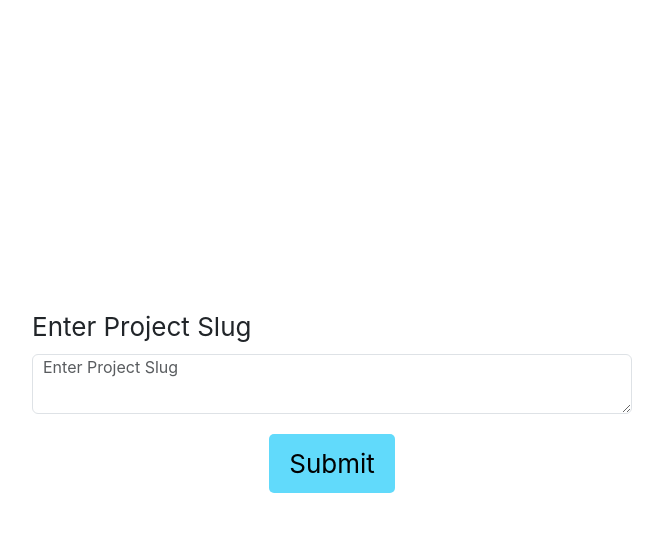
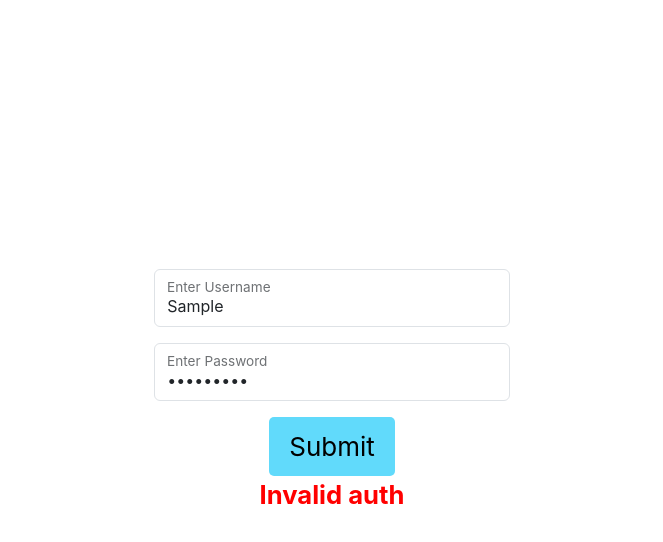
Before and after one commit to SER516/SER516-Team-Cleveland, a React (Create React App) app in the folder react-ui/: page / in a window 1280 px wide. Both pictures are taken after typing "Sample", "Sample123" into the empty fields and a click on the button "Submit". Shown: the top 542 px of the page, without its empty margins (308-971 px from the left). Built offline with nearby package versions, Linux system fonts and the light colour scheme; no server answers.

Commit message:
US12-Task41 Integrate screens with auth API and add modal

```diff
--- a/react-ui/public/index.html
+++ b/react-ui/public/index.html
@@ -34,7 +34,7 @@
     -->
     <link rel="stylesheet" href="https://cdn.jsdelivr.net/npm/bootstrap@5.3.2/dist/css/bootstrap.min.css"
       integrity="sha384-T3c6CoIi6uLrA9TneNEoa7RxnatzjcDSCmG1MXxSR1GAsXEV/Dwwykc2MPK8M2HN" crossorigin="anonymous"
-/>
+    />
     <title>React App</title>
   </head>
   <body>
--- a/react-ui/src/App.css
+++ b/react-ui/src/App.css
@@ -37,7 +37,7 @@
   }
 }
 
-.SubmitButton {
+.submitButton {
   font-size: calc(10px + 2vmin);
   background-color: #61dafb;
   border: none;
@@ -47,3 +47,12 @@
   display: block;
   margin: 0 auto;
 }
+
+.errorMessage {
+  text-align: center;
+  justify-content: center;
+  align-items: center;
+  font-size: 2vw;
+  color: red;
+  font-weight: bold;
+}
--- a/react-ui/src/App.js
+++ b/react-ui/src/App.js
@@ -1,31 +1,13 @@
-import React, { useState } from 'react';
-import { Button, Form } from "react-bootstrap";
+import React from 'react';
+import { Stack } from "react-bootstrap";
 import './App.css';
-import ProjectSlug from './ProjectSlug';
+import Login from './login/Login';
 
 function App() {
-  const [showProjectSlug, setShowProjectSlug] = useState(false);
-
   return (
-    <div className="d-flex align-items-center justify-content-center vh-100">
-      {showProjectSlug ? (
-        <ProjectSlug />
-      ) : (
-        <Form style={{ width: '100%' }}>
-          <Form.Group className="mb-3 col-sm-8 offset-sm-2" controlId="formUsername">
-            <Form.Label>Username: </Form.Label>
-            <Form.Control type="text" placeholder="Enter Username" />
-          </Form.Group>
-
-          <Form.Group className="mb-3 col-sm-8 offset-sm-2" controlId="formPassword">
-            <Form.Label>Password: </Form.Label>
-            <Form.Control type="password" placeholder="Enter Password" />
-          </Form.Group>
-
-          <Button variant="info" className="SubmitButton" onClick={() => setShowProjectSlug(true)}>Submit</Button>
-        </Form>
-          )}
-      </div>
+    <Stack gap={4} className="col-md-5 mx-auto">
+      <Login />
+    </Stack>
   );
 }
 
--- a/react-ui/src/ProjectSlug.css
+++ /dev/null
@@ -1,27 +0,0 @@
-.projectSlugContainer {
-  min-height: 100vh;
-  display: flex;
-  flex-direction: column;
-  align-items: center;
-  justify-content: center;
-  font-size: calc(10px + 2vmin);
-}
-
-.customTextarea {
-  width: 600px;
-  height: 60px;
-  margin-bottom: 20px;
-  font-size: 16px;
-  padding: 0 10px;
-}
-
-.SubmitButton {
-  font-size: calc(10px + 2vmin);
-  background-color: #61dafb;
-  border: none;
-  padding: 10px 20px;
-  border-radius: 5px;
-  cursor: pointer;
-  display: block;
-  margin: 0 auto;
-}
--- a/react-ui/src/ProjectSlug.js
+++ /dev/null
@@ -1,17 +0,0 @@
-import React from 'react';
-import { Button, Form } from "react-bootstrap";
-import './ProjectSlug.css';
-
-function ProjectSlug() {
-    return (
-      <div className='projectSlugContainer'>
-        <Form style={{ width: '100%' }}>
-          <Form.Label>Enter Project Slug</Form.Label>
-          <Form.Control as="textarea" className="customTextarea" placeholder="Enter Project Slug" />
-          <Button variant="info" className="SubmitButton">Submit</Button>
-        </Form>
-      </div>
-    );
-  }
-
-  export default ProjectSlug;
--- a/react-ui/src/index.js
+++ b/react-ui/src/index.js
@@ -3,8 +3,6 @@ import ReactDOM from 'react-dom/client';
 import './index.css';
 import App from './App';
 import reportWebVitals from './reportWebVitals';
-import { BrowserRouter as Router } from 'react-router-dom';
-
 import { createBrowserRouter, RouterProvider } from "react-router-dom";
 import Project from './project';
 
--- a/react-ui/src/login/Login.js
+++ b/react-ui/src/login/Login.js
@@ -12,10 +12,12 @@ export default class Login extends React.Component {
     }
 
     handleUsernameInput = (event) => {
+        this.setState({ token: "" });
         this.setState({ username: event.target.value });
     }
 
     handlePasswordChange = (event) => {
+        this.setState({ token: "" });
         this.setState({ password: event.target.value });
     }
 
@@ -41,36 +43,44 @@ export default class Login extends React.Component {
         })
         .catch(ex => {
             this.setState({ validUser: false });
+            this.setState({ token: null })
         });
     }
 
     render() {
         return(
-            <Form onSubmit={this.handleSubmit}>
+            <div className="d-flex align-items-center justify-content-center vh-100">
+                <Form onSubmit={this.handleSubmit} style={{ width: "100%" }}>
                     <FloatingLabel
-                    controlId="floatingUsername"
+                        controlId="formUsername"
                         label="Enter Username"
-                    className="mb-3"
+                        className="mb-3 col-sm-8 offset-sm-2"
                     >
                         <Form.Control type="text" placeholder="Enter Username" onChange={this.handleUsernameInput} />
                     </FloatingLabel>
 
                     <FloatingLabel
-                    controlId="floatingPassword"
+                        controlId="formPassword"
                         label="Enter Password"
-                    className="mb-3"
+                        className="mb-3 col-sm-8 offset-sm-2"
                     >
                         <Form.Control type="password" placeholder="Enter Password" onChange={this.handlePasswordChange} />
                     </FloatingLabel>
 
-                <Button variant="primary" type="submit">
+                    <Button variant="info" type="submit" className="submitButton">
                         Submit
                     </Button>
 
                     {this.state.validUser ? (
                         <Navigate replace to="/project" state={{ token: this.state.token }} />
                     ) : null}
+                    {
+                        this.state.token === null ? (
+                            <p className="errorMessage">Invalid auth</p>
+                        ) : null
+                    }
                 </Form>
+            </div>
         );
     }
 }
--- /dev/null
+++ b/react-ui/src/modal/index.js
@@ -0,0 +1,34 @@
+import { useState } from "react";
+import { Button, Modal } from "react-bootstrap";
+
+const CustomModal = ({ headerTitle, message, showModal }) => {
+    const [show, setShow] = useState(true);
+
+    const handleClose = () => {
+        console.log("handle click");
+        setShow(false);
+    }
+
+    return (
+        <div
+            className="modal show"
+            style={{ display: 'block', position: 'initial' }}
+        >
+            <Modal show={showModal && show}>
+                <Modal.Header closeButton>
+                    <Modal.Title>{headerTitle}</Modal.Title>
+                </Modal.Header>
+
+                <Modal.Body>
+                    <p>{message}</p>
+                </Modal.Body>
+
+                <Modal.Footer>
+                    <Button variant="danger" onClick={() => handleClose()}>Close</Button>
+                </Modal.Footer>
+            </Modal>
+        </div>
+    )
+}
+
+export default CustomModal;
--- a/react-ui/src/project/index.js
+++ b/react-ui/src/project/index.js
@@ -1,26 +1,41 @@
-import React from "react";
-import { Button, FloatingLabel, Form } from "react-bootstrap";
+import React, { useState } from "react";
+import { Button, FloatingLabel, Form, Stack } from "react-bootstrap";
 import { useLocation } from "react-router-dom";
+import CustomModal from "../modal";
 
 const Project = ({ auth }) => {
     let location = useLocation();
-    console.log(auth);
-    console.log(location);
+    const [clicked, setClicked] = useState(false);
+
+    const handleSubmit = () => {
+        console.log("handle user");
+        setClicked(true);
+    }
+
+    if (!location?.state && !clicked) {
+        return (
+            <CustomModal message="User not authenticated" headerTitle="Invalid Authentication!" showModal={true} />
+        );
+    }
 
     return (
-        <Form>
+        <Stack gap={4} className="col-md-5 mx-auto">
+            <div className="d-flex align-items-center justify-content-center vh-100">
+                <Form style={{ width: "100%" }}>
                     <FloatingLabel
-                controlId="floatingUsername"
+                        controlId="formProjectSlug"
                         label="Project Slug"
-                className="mb-3"
+                        className="mb-3 col-sm-8 offset-sm-2"
                     >
-                <Form.Control type="text" placeholder="Enter Project Slug" />
+                        <Form.Control type="text" placeholder="Project Slug" />
                     </FloatingLabel>
 
-            <Button variant="primary" type="submit">
+                    <Button variant="info" type="submit" className="submitButton" onClick={() => handleSubmit()}>
                         Submit
                     </Button>
                 </Form>
+            </div>
+        </Stack>
     );
 }
 
```
Lines whose indentation alone changed are shown as unchanged.
